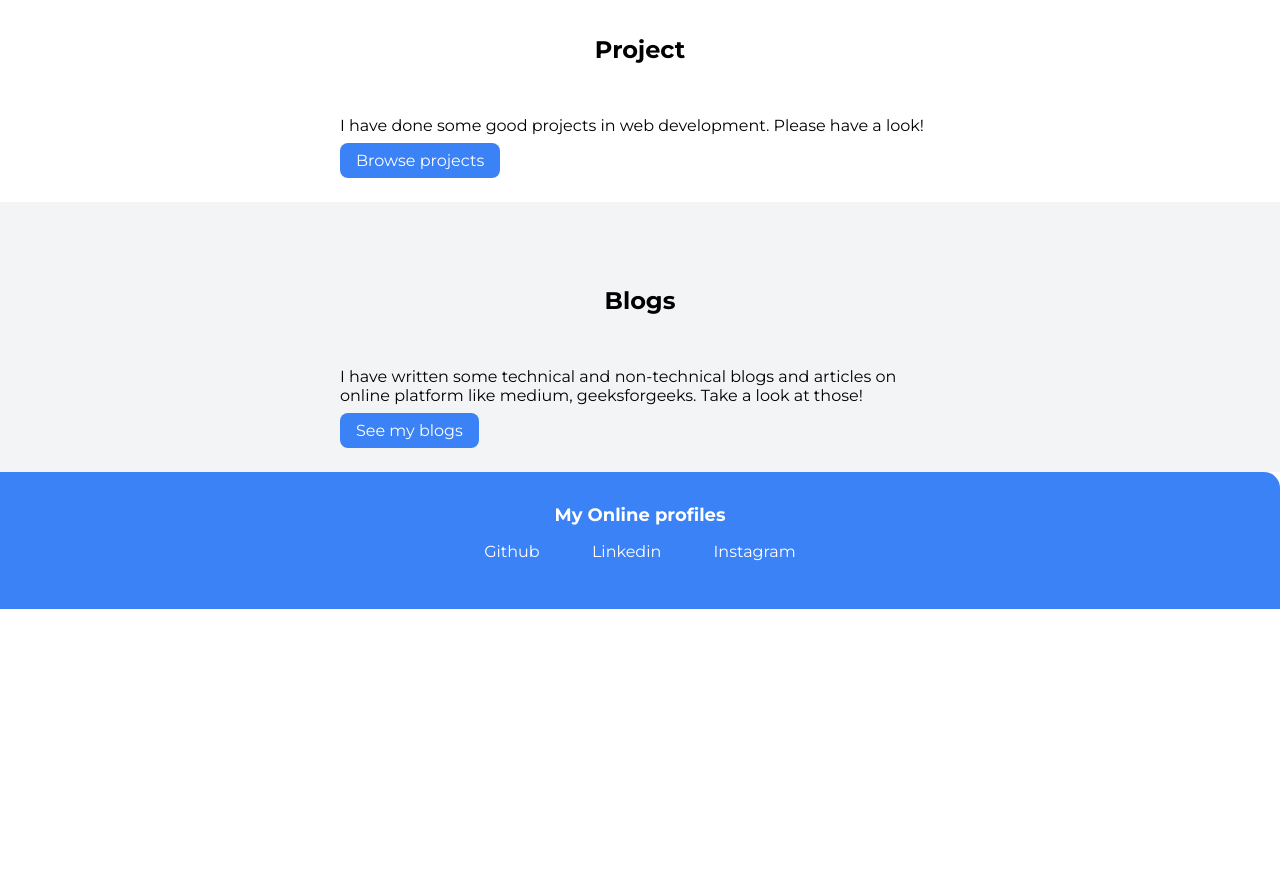
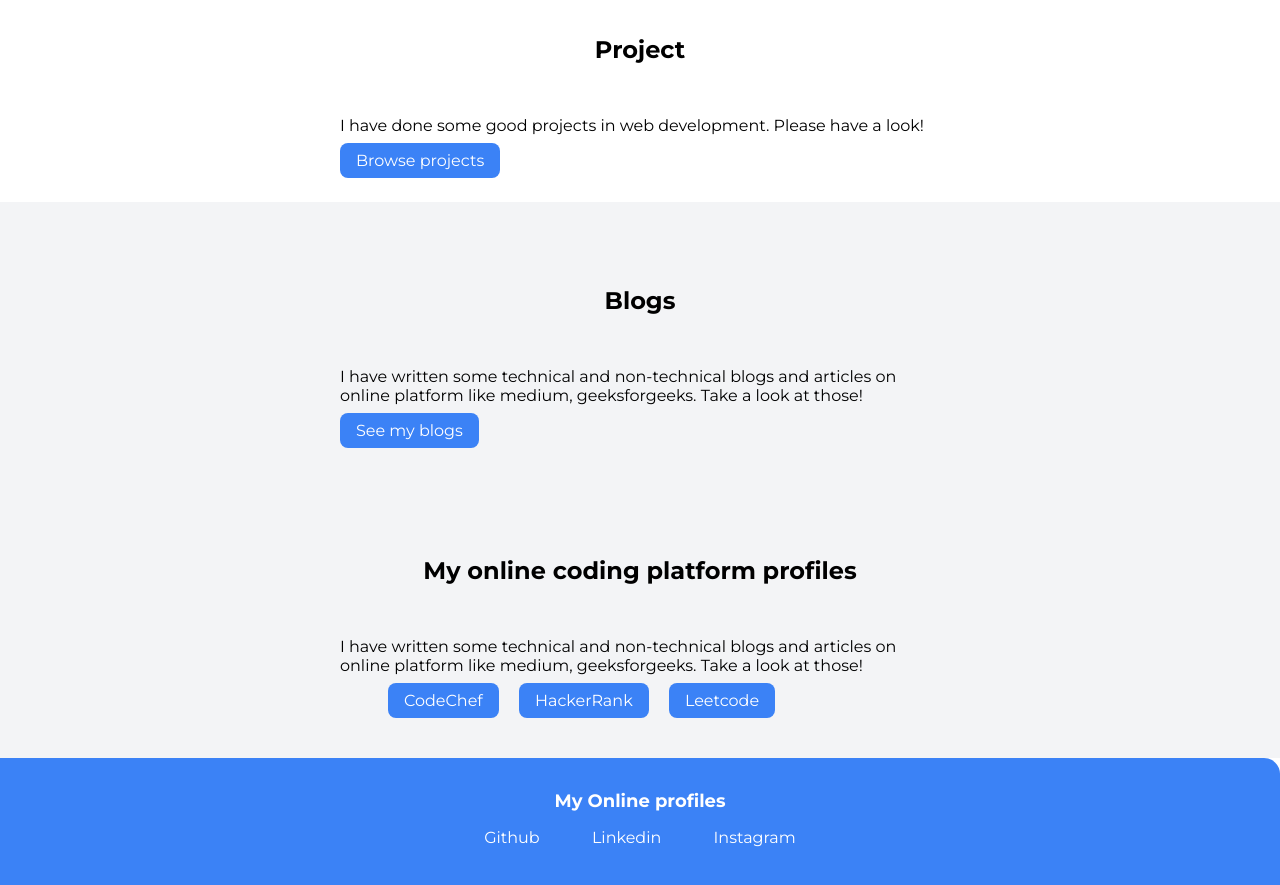
Before and after one commit to nikhiljugale007/mark3-component-library, a plain HTML site: page index.html in a window 1280 px wide. Shown: the part 776-1661 px from the top of the page. Before the commit the page ends 1385 px from the top, so only its background shows below. Drawn offline with Linux system fonts and the light colour scheme.

Commit message:
minor fix

```diff
--- a/index.html
+++ b/index.html
@@ -59,6 +59,28 @@
         </div>
     </section>
 
+    <section class="section off-white" >
+        <div class="container  container-center">
+            <h1>My online coding platform profiles</h1>
+            <p>I have written some technical and non-technical blogs and articles on
+                online platform like medium, geeksforgeeks. Take a look at those!
+            </p>
+            <ul class = 'list-non-bullet nav-pills'>
+                <li class = 'list-item-inline'>
+                    <a class="links links-primary" href="https://www.codechef.com/users/nikjugale007">CodeChef</a>
+                </li>
+                <li class = 'list-item-inline'>
+                    <a class="links links-primary"
+                    href="https://www.hackerrank.com/nikhilcp1838">HackerRank</a>
+                </li>
+                <li class = 'list-item-inline'>
+                    <a class="links links-primary"
+                    href="https://leetcode.com/nikhiljugale007/">Leetcode</a>
+                </li>
+            </ul>
+        </div>
+    </section>
+
     <footer class="footers ">
         <div class="footer-header" >My Online profiles</div>
         <ul class="social-links list-non-bulle">
--- a/styles.css
+++ b/styles.css
@@ -57,7 +57,10 @@ hr{
     display: inline;
     padding: 0rem 0.5rem;
 }
-
+.list-item{
+    display: block;
+    padding: 1rem 0.5rem;
+}
 .navigation{
     background:var(--primary-color);
     color: white;
```
Also changed, not shown: blogs.html (+4 -4 lines).
